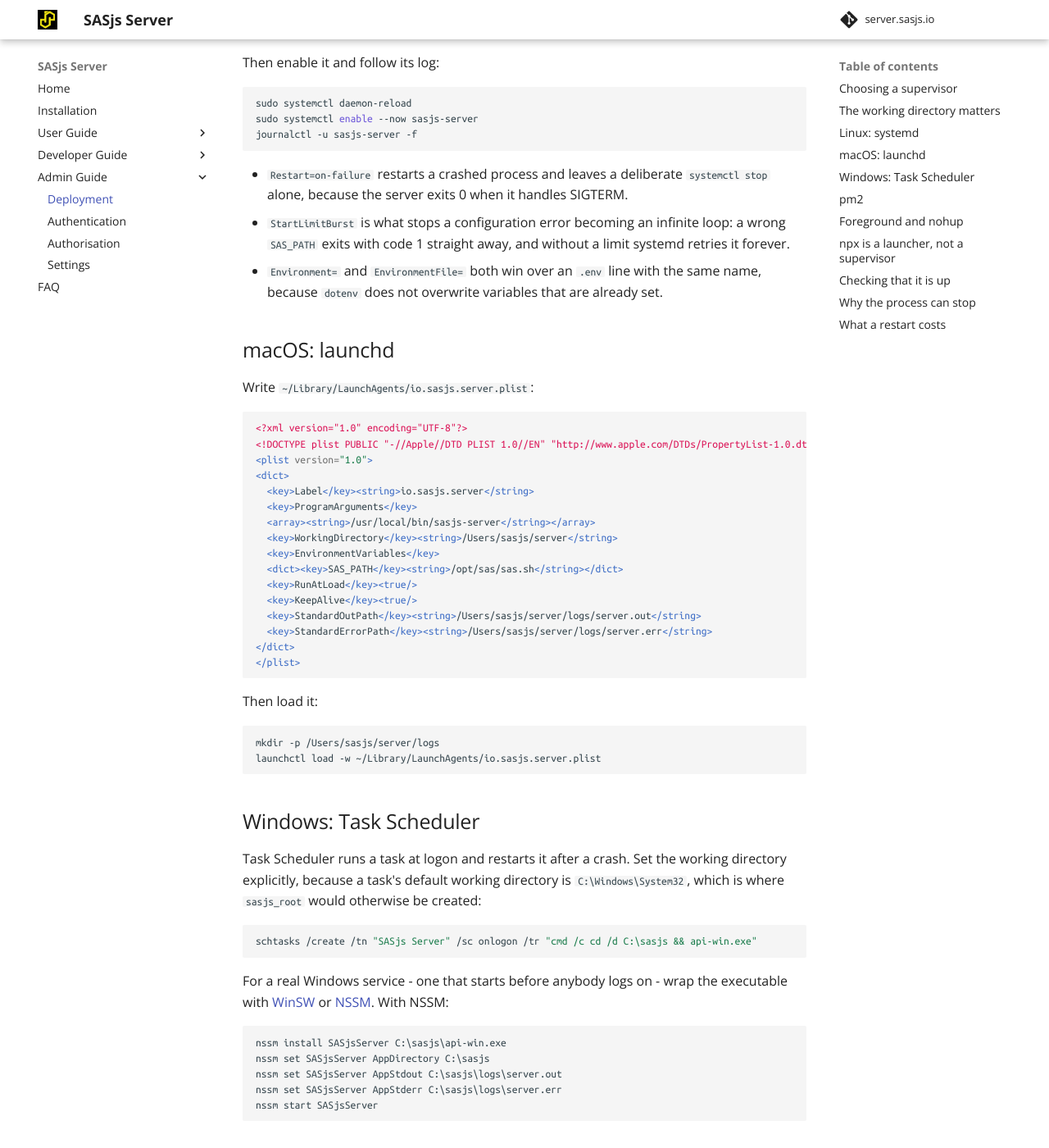
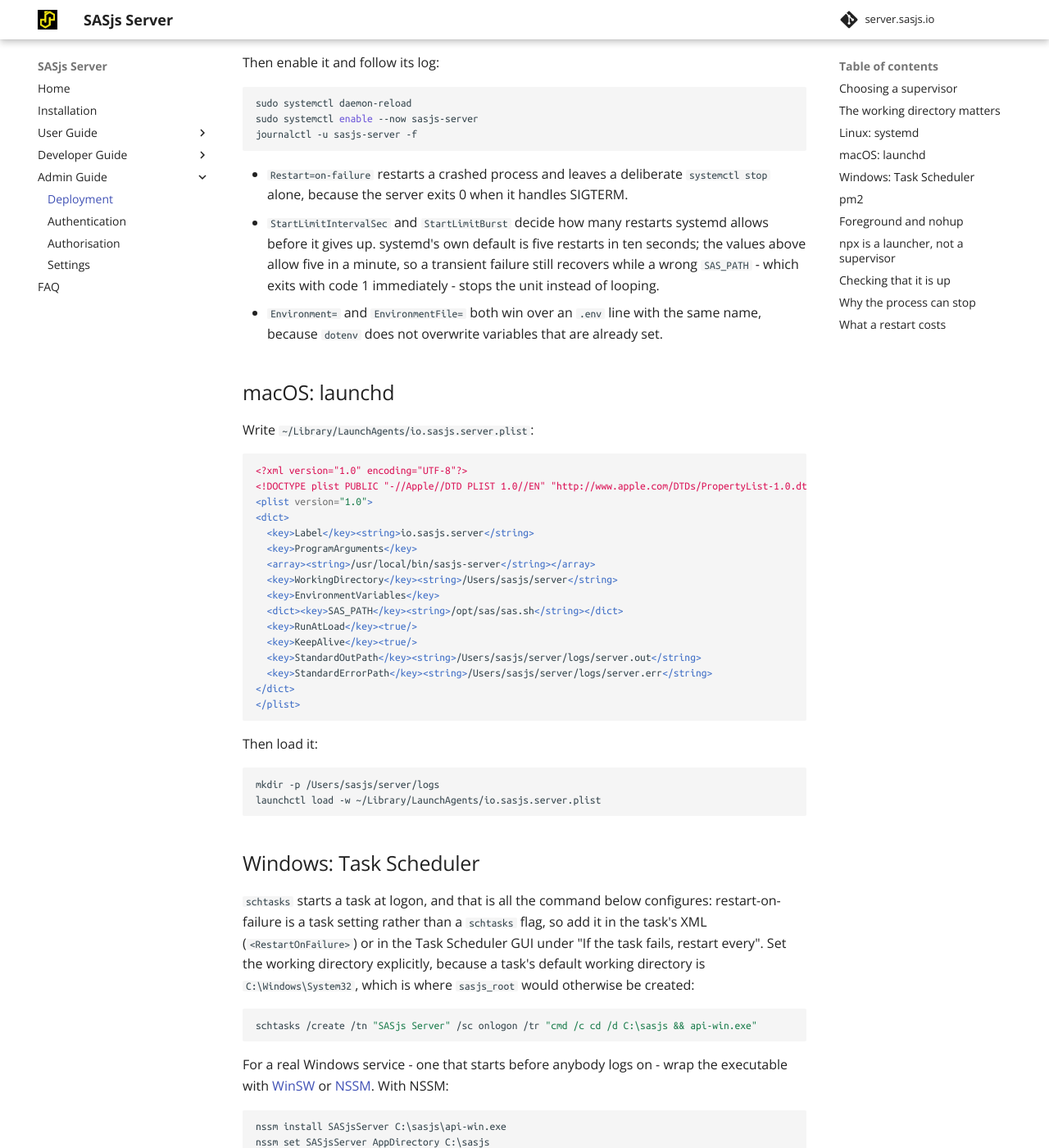
Before and after one commit to sasjs/server.sasjs.io, an MkDocs documentation site: the page built from docs/deployment.md, in a window 1280 px wide and 1400 px high, scrolled down 1717 px. Shown: the whole window at 82% size. Built offline with MkDocs 1.6.1 and Material for MkDocs 9.7.7, drawn with Linux system fonts in a browser that asks for light colours; comment, search, counter and statistics services are not loaded; some of the changed text lies outside the part shown.

Commit message:
docs(deployment): correct the Task Scheduler and start-limit claims
Two statements claimed more than they deliver. The schtasks command configures
a logon start and nothing else - restart-on-failure is a task setting in the
task XML or the GUI, not a schtasks flag - and the page said the task restarts
after a crash. The StartLimitBurst rationale said that without a limit systemd
retries forever, where systemd's own default is five restarts in ten seconds;
the explicit values widen that window, and the text now says so.

The npx example also carries a runnable release rather than a placeholder: X.Y.Z
reaches npm as written and fails with E404, which is what the reader copies.

````diff
--- a/docs/deployment.md
+++ b/docs/deployment.md
@@ -57,7 +57,7 @@
 ```
 
 - `Restart=on-failure` restarts a crashed process and leaves a deliberate `systemctl stop` alone, because the server exits 0 when it handles SIGTERM.
-- `StartLimitBurst` is what stops a configuration error becoming an infinite loop: a wrong `SAS_PATH` exits with code 1 straight away, and without a limit systemd retries it forever.
+- `StartLimitIntervalSec` and `StartLimitBurst` decide how many restarts systemd allows before it gives up. systemd's own default is five restarts in ten seconds; the values above allow five in a minute, so a transient failure still recovers while a wrong `SAS_PATH` - which exits with code 1 immediately - stops the unit instead of looping.
 - `Environment=` and `EnvironmentFile=` both win over an `.env` line with the same name, because `dotenv` does not overwrite variables that are already set.
 
 ## macOS: launchd
@@ -92,7 +92,7 @@
 
 ## Windows: Task Scheduler
 
-Task Scheduler runs a task at logon and restarts it after a crash. Set the working directory explicitly, because a task's default working directory is `C:\Windows\System32`, which is where `sasjs_root` would otherwise be created:
+`schtasks` starts a task at logon, and that is all the command below configures: restart-on-failure is a task setting rather than a `schtasks` flag, so add it in the task's XML (`<RestartOnFailure>`) or in the Task Scheduler GUI under "If the task fails, restart every". Set the working directory explicitly, because a task's default working directory is `C:\Windows\System32`, which is where `sasjs_root` would otherwise be created:
 
 ```bat
 schtasks /create /tn "SASjs Server" /sc onlogon /tr "cmd /c cd /d C:\sasjs && api-win.exe"
````
Also changed, not shown: other parts of docs/deployment.md (+1 -1 lines).
